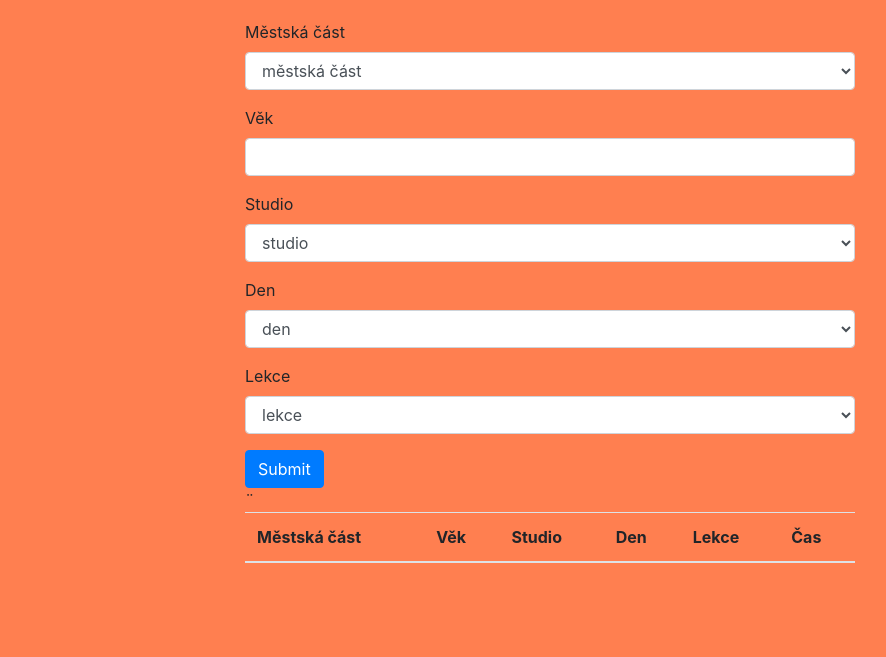
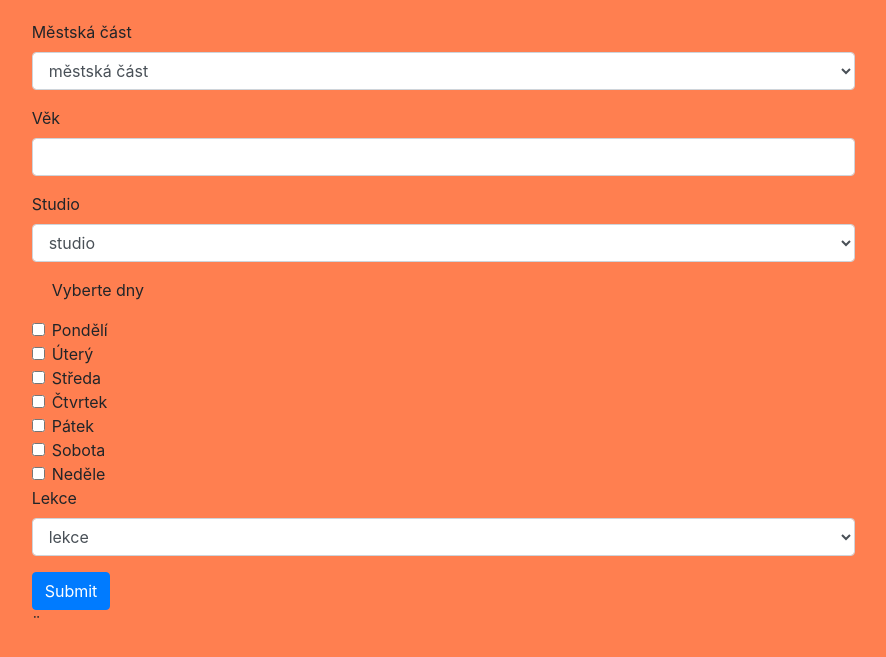
Before and after one commit to PajaCzechita/LetsDance, a Flask app: page /formular in a window 1280 px wide. Shown: the part 56-713 px from the top of the page, without its empty margins (90-976 px from the left). Run offline with Flask 2, Linux system fonts and the light colour scheme; a database or web service that is not in the repository returns one stand-in record (values such as "Sample title"); lists and menus that the app fills with data are empty; some libraries are stand-ins or nearby versions.

Commit message:
uprava formulare - mapa, dny

```diff
--- a/db_functions.py
+++ b/db_functions.py
@@ -13,7 +13,7 @@ def get_db():
     return conn
 
 def get_lectureType():
-    sql = """SELECT lesson FROM prehled GROUP BY lesson"""
+    sql = """SELECT lesson FROM prehled GROUP BY lesson ORDER BY lesson ASC"""
     conn = get_db()
     cur = conn.cursor()
     cur.execute(sql)
@@ -46,7 +46,7 @@ def get_cityType():
     data = cur.fetchall()
     return data
 
-def get_search(city_part, age, lesson, day):
+def get_search(city_part, age, lesson, monday, tuesday, wednesday, thursday, friday, saturday, sunday):
     sql = """ SELECT * FROM prehled WHERE id IS NOT NULL"""
     parameters = []
     if city_part:
@@ -61,10 +61,33 @@ def get_search(city_part, age, lesson, day):
         command = " AND \"lesson\" = %s"
         parameters += [lesson]
         sql=sql + command
-    if day:
-        command = " AND \"day\" = %s"
-        parameters += [day]
+    days = []
+    if monday:
+        days.append("\"day\" = %s")
+        parameters += ["Pondělí"]
+    if tuesday:
+        days.append("\"day\" = %s")
+        parameters += ["Úterý"]
+    if wednesday:
+        days.append("\"day\" = %s")
+        parameters += ["Středa"]
+    if thursday:
+        days.append("\"day\" = %s")
+        parameters += ["Čtvrtek"]
+    if friday:
+        days.append("\"day\" = %s")
+        parameters += ["Pátek"]
+    if saturday:
+        days.append("\"day\" = %s")
+        parameters += ["Sobota"]
+    if sunday:
+        days.append("\"day\" = %s")
+        parameters += ["Neděle"]
+    if days:
+        command = " AND (" + " OR ".join(days) + ")"
         sql=sql + command
+
+
     conn = get_db()
     cur = conn.cursor()
     cur.execute(sql, parameters)
--- a/main.py
+++ b/main.py
@@ -7,17 +7,23 @@ application = Flask('letsdance')
 @application.route('/formular')
 def show_formular():
     return render_template('formular.html', type=db_functions.get_lectureType(), studio=db_functions.get_studioType(),
-                           city=db_functions.get_cityType(), search=[])
+                           city=db_functions.get_cityType(), search=[], results=False)
 
 @application.route('/hledani', methods=['POST'])
 def submit_formular():
     city = request.form['city']
     vek = request.form['vek']
     studio = request.form['studio']
-    den = request.form['den']
+    pondeli = request.form.get('Den_Pondeli')
+    utery = request.form.get('Den_Utery')
+    streda = request.form.get('Den_Streda')
+    ctvrtek = request.form.get('Den_Ctvrtek')
+    patek = request.form.get('Den_Patek')
+    sobota = request.form.get('Den_Sobota')
+    nedele = request.form.get('Den_Nedele')
     lekce = request.form['lekce']
     return render_template('formular.html', type=db_functions.get_lectureType(), studio=db_functions.get_studioType(),
-                           city=db_functions.get_cityType(), search=db_functions.get_search(city, vek, lekce, den))
+                           city=db_functions.get_cityType(), search=db_functions.get_search(city, vek, lekce, pondeli, utery, streda, ctvrtek, patek, sobota, nedele), results=True)
 
 @application.route('/')
 def show_layout():
--- a/templates/formular.html
+++ b/templates/formular.html
@@ -1,7 +1,11 @@
 {% extends "layout.html" %} {% block body %}
-<div class="col-sm-6 offset-3" style="margin-top:20px ;">
+<div class="col-sm-8 offset-1" style="margin-top:20px ;">
+<script type="text/javascript" src="https://api.mapy.cz/loader.js"></script>
+<script type="text/javascript">Loader.load()</script>
 <form method="POST" action="{{ url_for('submit_formular') }}">
-    <div class="form-group">
+
+    <!--vyhledavani mestske casti praha-->
+  <div class="form-group">
         <label for="exampleFormControlSelectCity">Městská část</label>
         <select class="form-control" id="exampleFormControlSelectCity" name='city'>
           <option value="">městská část</option>
@@ -10,6 +14,7 @@
           {% endfor %}
         </select>
       </div>
+      <!--vyhledavani podle veku-->
     <div class="form-group">
       <label for="exampleInputVek">Věk</label>
       <input type="number" class="form-control" id="exampleInputVek" min="1" max="99" name='vek'>
@@ -23,19 +28,53 @@
           {% endfor %}
         </select>
       </div>
-      <div class="form-group">
-        <label for="exampleFormControlSelectDen">Den</label>
-        <select class="form-control" id="exampleFormControlSelectDen" name='den'>
-          <option value="">den</option>
-          <option>Pondělí</option>
-          <option>Úterý</option>
-          <option>Středa</option>
-          <option>Čtvrtek</option>
-          <option>Pátek</option>
-          <option>Sobota</option>
-          <option>Neděle</option>
-        </select>
+      <!--Vyhledavani podle dnu-->
+      <div class="form-check">
+        <p>Vyberte dny</p>
       </div>
+      <div class="form-check">
+        <input class="form-check-input" type="checkbox" value="Pondělí" id="Den1" name="Den_Pondeli">
+        <label class="form-check-label" for="Den1">
+          Pondělí
+        </label>
+      </div>
+      <div class="form-check">
+        <input class="form-check-input" type="checkbox" value="Úterý" id="Den2" name="Den_Utery">
+        <label class="form-check-label" for="Den2">
+          Úterý
+        </label>
+      </div>
+      <div class="form-check">
+        <input class="form-check-input" type="checkbox" value="Středa" id="Den3" name="Den_Streda">
+        <label class="form-check-label" for="Den3">
+          Středa
+        </label>
+      </div>
+      <div class="form-check">
+        <input class="form-check-input" type="checkbox" value="Čtvrtek" id="Den4" name="Den_Ctvrtek">
+        <label class="form-check-label" for="Den4">
+          Čtvrtek
+        </label>
+      </div>
+      <div class="form-check">
+        <input class="form-check-input" type="checkbox" value="Pátek" id="Den5" name="Den_Patek">
+        <label class="form-check-label" for="Den5">
+          Pátek
+        </label>
+      </div>
+      <div class="form-check">
+        <input class="form-check-input" type="checkbox" value="Sobota" id="Den6" name="Den_Sobota">
+        <label class="form-check-label" for="Den6">
+          Sobota
+        </label>
+      </div>
+      <div class="form-check">
+        <input class="form-check-input" type="checkbox" value="Neděle" id="Den7" name="Den_Nedele">
+        <label class="form-check-label" for="Den7">
+          Neděle
+        </label>
+      </div>
+        <!--Vybirani podle lekce-->
       <div class="form-group">
         <label for="exampleFormControlSelectLekce">Lekce</label>
         <select class="form-control" id="exampleFormControlSelectLekce" name='lekce'>
@@ -47,6 +86,24 @@
       </div>
     <button type="submit" class="btn btn-primary">Submit</button>
   </form>¨
+  {% if results %}
+
+   <!--vlozena mapa - javascript -->
+   <div id="mapa" style="width:100%; height:400px;"></div>
+   <script type="text/javascript">
+     var stred = SMap.Coords.fromWGS84(14.41, 50.08);
+     var mapa = new SMap(JAK.gel("mapa"), stred, 12);
+     mapa.addDefaultLayer(SMap.DEF_BASE).enable();
+     mapa.addDefaultControls();
+     var layer = new SMap.Layer.Marker();
+     mapa.addLayer(layer);
+     layer.enable();
+     var options = {};
+     //vytvoří marker na souřadnicich v te promene var center a vloží ho do mapy
+     {% for item in search %}
+     layer.addMarker(new SMap.Marker(SMap.Coords.fromWGS84({{item.longitude}}, {{item.latitude}}), "myMarker", options));
+     {% endfor %}
+   </script>
 
   <table class="table">
     <thead>
@@ -72,6 +129,7 @@
         {% endfor %}
      </tbody>
   </table>
+  {% endif %}
   </div>
 
   {% endblock %}
```
